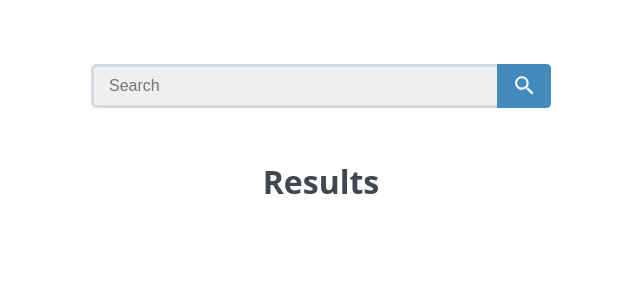
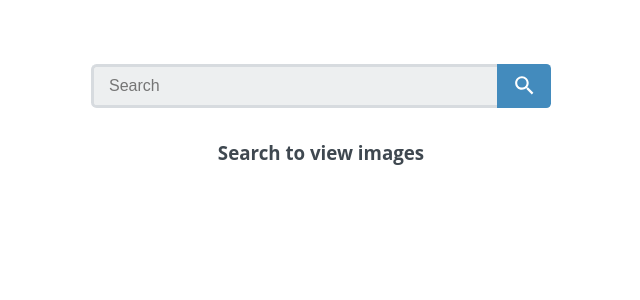
Before and after one commit to elijasp/react-gallery-app, a React (Create React App) app: page / in a window 1280 px wide. Shown: the top 300 px of the page, without its empty margins (319-959 px from the left). Built offline with nearby package versions, Linux system fonts and the light colour scheme.

Commit message:
Add NotFound case scenario

```diff
--- a/src/components/PhotoList/PhotoList.js
+++ b/src/components/PhotoList/PhotoList.js
@@ -1,18 +1,29 @@
 import React from 'react';
 import Photo from '../Photo/Photo';
 import classes from './PhotoList.module.css';
+import NotFound from '../NotFound/NotFound';
 
 const photoList = (props) => {
+    if(props.isInitialised) {
         const photos = props.photos.map(photo => {
             return <Photo url={`https://live.staticflickr.com/${photo.server}/${photo.id}_${photo.secret}.jpg`} alt={photo.title} key={photo.id}/>
         });
 
+        if(props.photos.length > 0) {
             return(
                 <div className={classes.PhotoList}>
                     <h2>Results</h2>
                     <ul>{photos}</ul>
                 </div>
-
+            );
+        }else {
+           return <NotFound />;
+        }
+    }
+    return(
+        <div>
+            <h3>Search to view images</h3>
+        </div>
     );
 }
 
```
Lines whose indentation alone changed are shown as unchanged.
